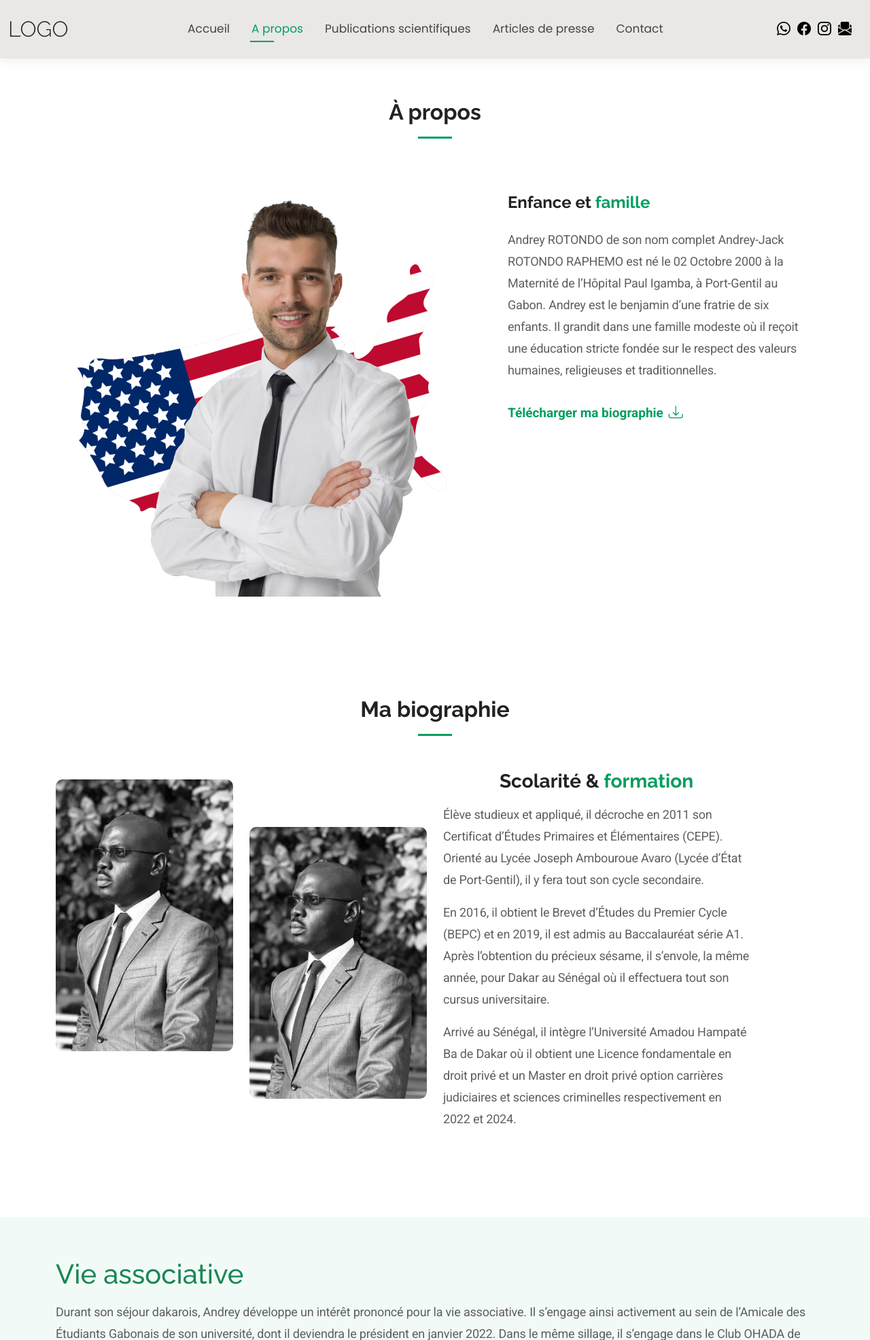
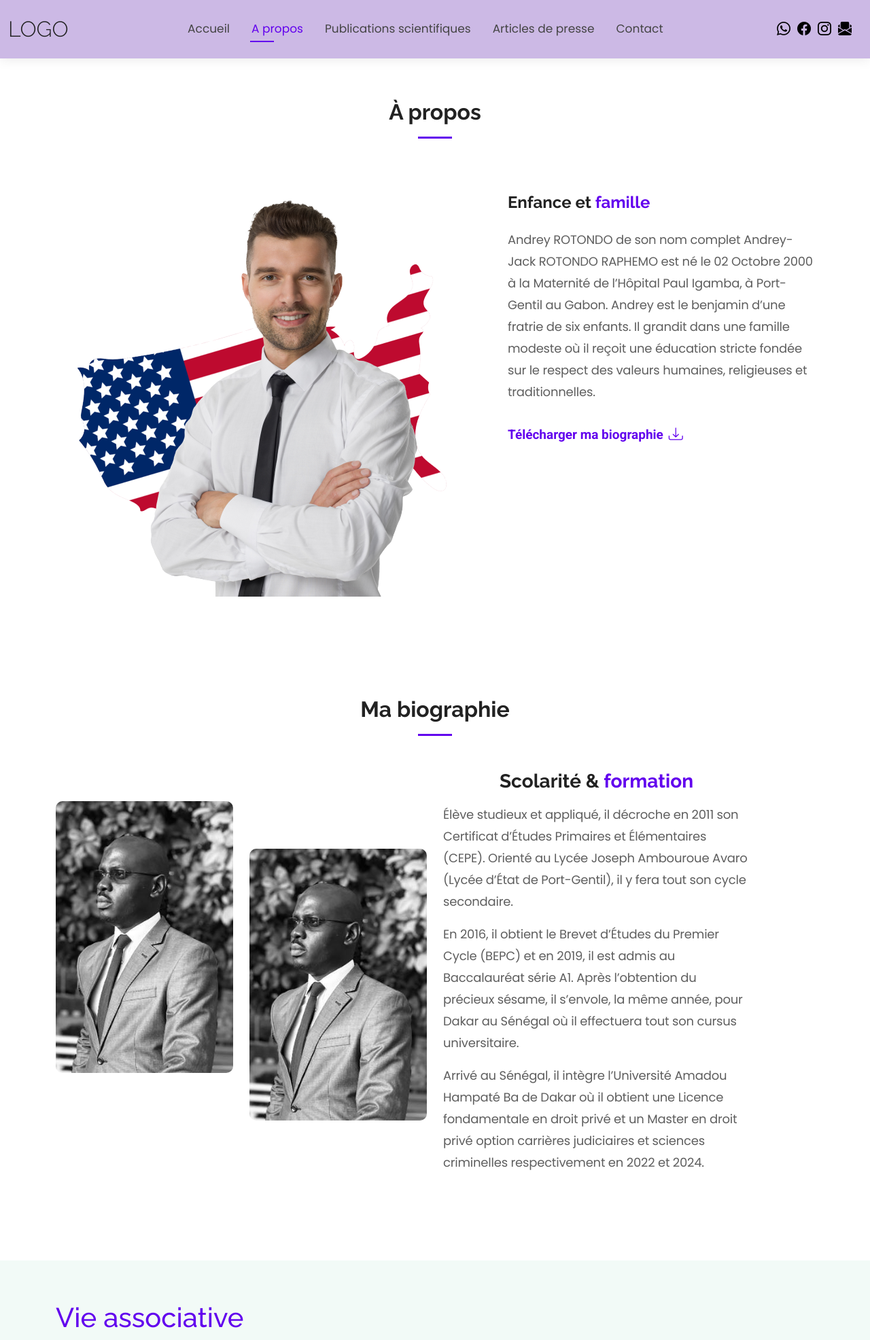
Before and after one commit to ramilouati/AndreyROTONDO, a PHP site: page /about.php in a window 1280 px wide. Shown: the top 1972 px of the page at 68% size. Run offline with PHP 8.4, Linux system fonts and the light colour scheme.

Commit message:
violet issue

```diff
--- a/about.php
+++ b/about.php
@@ -48,10 +48,10 @@
           <div class="col-lg-6 d-flex align-items-center">
             <div class="row">
               <div class="col-6 position-relative " data-aos="fade-down">
-                <img src="assets/img/acceuil.PNG" class="img-fluid bio bio1" alt="">
+                <img src="assets/img/acceuil.png" class="img-fluid bio bio1" alt="">
               </div>
               <div class="col-6 position-relative" data-aos="fade-up">
-                <img src="assets/img/acceuil.PNG" class="img-fluid bio bio2" alt="">
+                <img src="assets/img/acceuil.png" class="img-fluid bio bio2" alt="">
               </div>
             </div>
           </div>
@@ -79,7 +79,7 @@
 
     <section id="stats" class="stats section">
       <div class="container section-title content" data-aos="fade-up">
-        <h1 class="text-start text-success">Vie associative</h1>
+        <h1 class="text-start text-pink">Vie associative</h1>
         <p class="py-2 text-start">
           Durant son séjour dakarois, Andrey développe un intérêt prononcé pour la vie associative. Il
           s’engage ainsi activement au sein de l’Amicale des Étudiants Gabonais de son université, dont il
@@ -117,7 +117,7 @@
 
             </p>
           </div>
-          <div class="col-lg-7">
+          <div class="col-lg-7" data-aos="zoom-in-left">
             <div class="row">
               <div class="col-6">
                 <img src="assets/img/acceuil.png" class="img-style" alt="Image 1">
--- a/assets/css/main.css
+++ b/assets/css/main.css
@@ -9,22 +9,22 @@
   --background-color: #ffffff;
   --default-color: #header;
   --heading-color: #222222;
-  --accent-color: rgba(0,158,96,255);
+  --accent-color: #6200EE;
   --surface-color: #ffffff;
   --contrast-color: #ffffff;
 }
 
 :root {
   --nav-color: #444444;
-  --nav-hover-color: rgba(0,158,96,255);
+  --nav-hover-color: #6200EE;
   --nav-mobile-background-color: #ffffff;
   --nav-dropdown-background-color: #ffffff;
   --nav-dropdown-color: #444444;
-  --nav-dropdown-hover-color: #3a75c4;
+  --nav-dropdown-hover-color: #6200EE;
 }
 
 .light-background {
-  --background-color: #e9e8e6;
+  --background-color: rgb(202, 182, 228,0.95);
   --surface-color: #ffffff;
 }
 
@@ -82,7 +82,7 @@ h6 {
 .php-email-form .sent-message {
   display: none;
   color: #ffffff;
-  background: #059652;
+  background: #6200EE;
   text-align: center;
   padding: 15px;
   margin-bottom: 24px;
@@ -719,7 +719,7 @@ section,
 
 .hero .btn-get-started {
   color: var(--contrast-color);
-  background: rgba(0,158,96,255);
+  background: #6200EE;
   font-family: var(--heading-font);
   text-transform: uppercase;
   font-weight: 600;
@@ -730,10 +730,12 @@ section,
   border-radius: 50px;
   transition: 0.5s;
   margin-top: 30px;
+  transition: all 1s ease;
 }
 
 .hero .btn-get-started:hover {
-  background: color-mix(in srgb,rgba(0,158,96,255)90%, white 30%);
+  background: color-mix(in srgb,#6200EE 90%, white 30%);
+  box-shadow: 5px 5px 5px rgba(0, 0, 0, 0.5);
 }
 
 @media (max-width: 768px) {
@@ -779,7 +781,7 @@ section,
 .content p{
   font-size: 18px ;
   color: #5e5e5e;
-  font-family: var(--default-font);
+  font-family: var(--nav-font);
   line-height: 32px;
   letter-spacing: -0.2px;
   font-weight: 400;
@@ -853,16 +855,20 @@ section,
   background-color: rgba(0, 158, 95, 0.05);
 }
 
+.text-pink {
+  color: #6200EE;
+}
+
 .biographie {
   font-weight: 600;
-  color: rgba(0,158,96,255);;
+  color: #6200EE;
   text-decoration: none;
   transition: all 0.3s ease;
   font-size: 19px;
 }
 
 .biographie:hover {
-  color: rgba(0,158,96,255);
+  color: #6200EE;
 }
 
 .icon-size {
@@ -871,7 +877,7 @@ section,
 
 
 .engagement{
-  background-color: rgba(252,209,22,0.07);
+  background-color: rgba(98, 0, 238, 0.07);
 }
 
 .img-style {
@@ -897,7 +903,7 @@ section,
 .image-wrapper {
   position: relative;
   overflow: hidden;
-  border-radius: 15px;
+  border-radius: 13px;
   box-shadow: 0 8px 24px rgba(0, 0, 0, 0.15);
   transition: transform 0.4s ease, box-shadow 0.4s ease;
   height: 90%;
```
